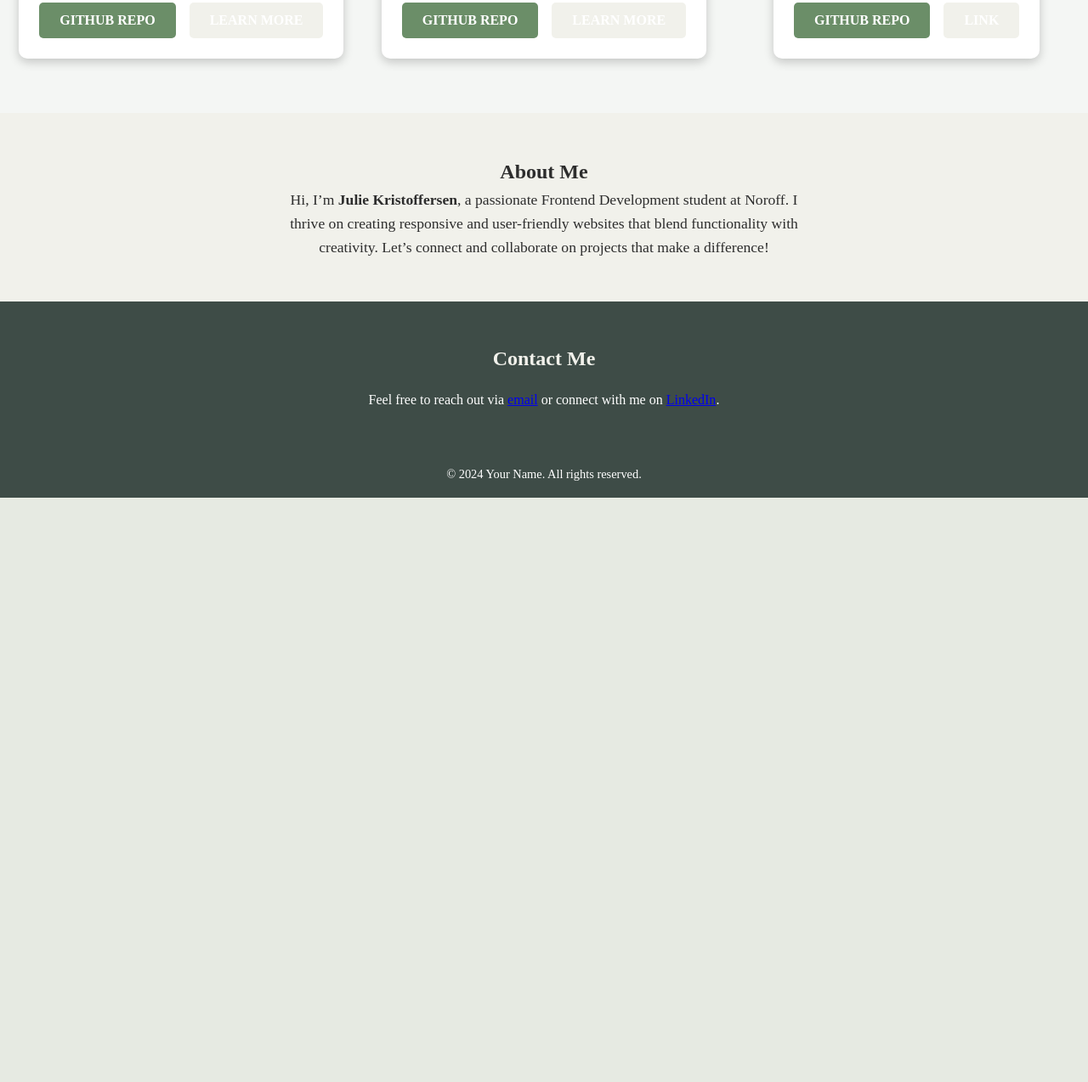
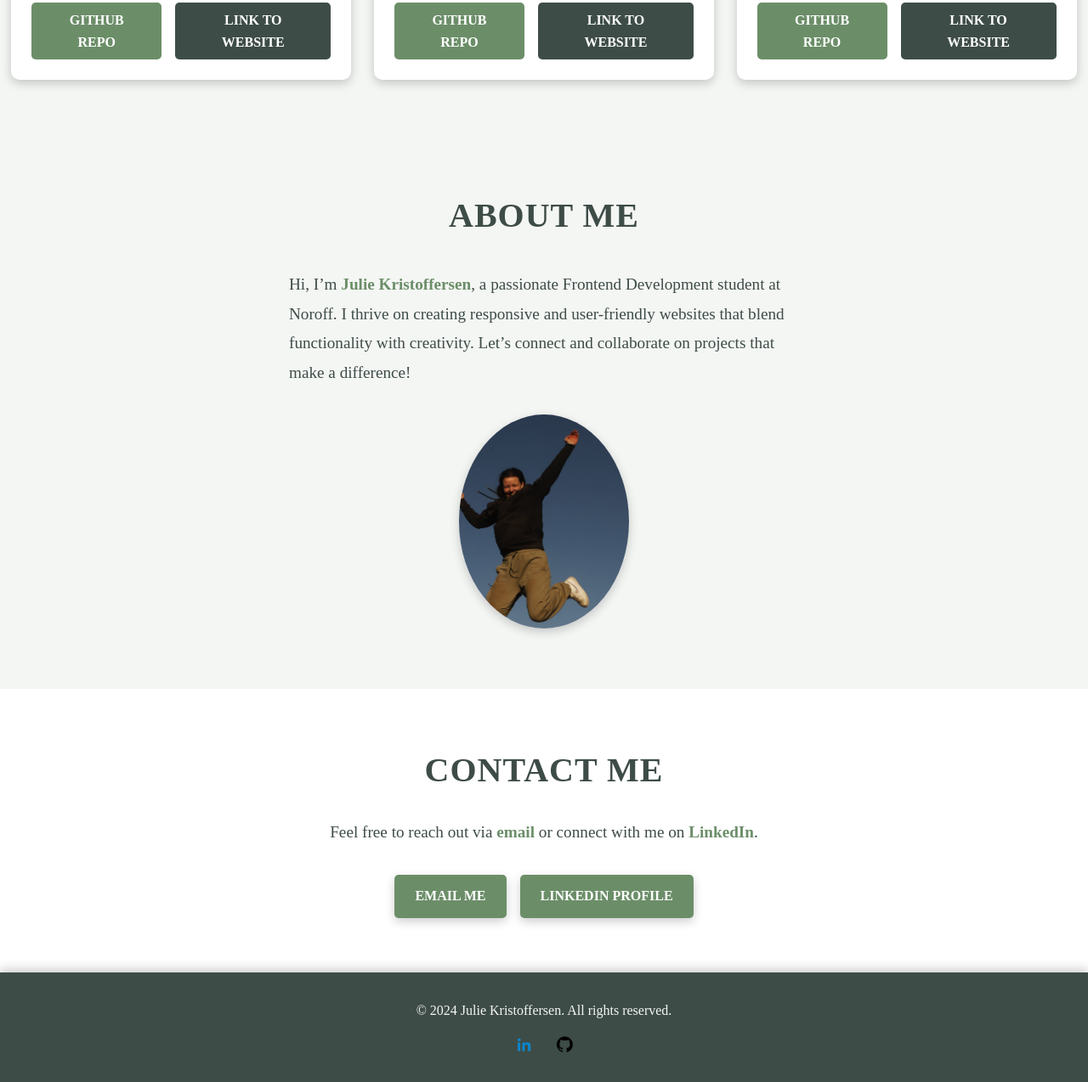
Before and after one commit to JulieKristoffersen/Portofolio, a plain HTML site: page index.html in a window 1280 px wide. Shown: the part 945-2219 px from the top of the page at 85% size. Before the commit the page ends 1531 px from the top, so only its background shows below. Drawn offline with Linux system fonts and the light colour scheme.

Commit message:
added icons and fixed styling

```diff
--- a/css/styles.css
+++ b/css/styles.css
@@ -124,7 +124,7 @@ body {
 
 .project-cards {
     display: grid;
-    grid-template-columns: repeat(auto-fit, minmax(300px, 1fr));  /* Responsive grid layout */
+    grid-template-columns: repeat(auto-fit, minmax(300px, 1fr));
     gap: 2rem;
     justify-items: center;
 }
@@ -134,6 +134,7 @@ body {
     border-radius: 10px;
     overflow: hidden;
     box-shadow: 0 4px 12px var(--shadow-color);
+    width: 400px;
     transition: transform 0.3s ease, box-shadow 0.3s ease;
 }
 
@@ -157,7 +158,7 @@ body {
 .card-content h3 {
     font-size: 1.6rem;
     margin-bottom: 0.5rem;
-    color: var(--primary-color);
+    color: var(--dark-color);
 }
 
 .card-category {
@@ -183,72 +184,164 @@ body {
     transition: background-color 0.3s ease;
 }
 
+.card-links .btn-link {
+    padding: 0.5rem 1.5rem;
+    background-color: var(--dark-color);
+    color: var(--white);
+    font-weight: bold;
+    text-transform: uppercase;
+    border-radius: 5px;
+    text-decoration: none;
+    transition: background-color 0.3s ease;
+}
+
+
 .card-links .btn:hover {
-    background-color: var(--secondary-color);
+    background-color: var(--accent-color);
 }
 
 .card-links .btn-learn {
     background-color: var(--secondary-color);
 }
 
-.card-links .btn-learn:hover {
-    background-color: var(--primary-color);
-}
-
-
 .about {
-    padding: 50px 0;
-    background-color: #f1f1eb;
+    padding: 4rem 1rem;
+    background-color: var(--light-color);
     text-align: center;
 }
 
+.about h2 {
+    font-size: 2.5rem;
+    margin-bottom: 2rem;
+    color: var(--dark-color);
+    text-transform: uppercase;
+    letter-spacing: 1px;
+}
+
 .about-content {
-    display: flex;
-    flex-direction: column;
+    display: grid;
+    grid-template-columns: 1fr;
+    gap: 2rem;
     align-items: center;
-    gap: 20px;
 }
 
 .about-text {
+    font-size: 1.2rem;
+    line-height: 1.8;
+    color: var(--dark-color);
+    text-align: left;
     max-width: 600px;
-    font-size: 1.1em;
-    line-height: 1.6;
+    margin: 0 auto;
+}
+
+.about-text strong {
+    color: var(--primary-color);
+}
+
+.about-image img {
+    width: 100%;
+    max-width: 200px;
+    height: auto;
+    border-radius: 50%;
+    box-shadow: 0 4px 12px var(--shadow-color);
 }
 
 .contact {
-    background-color: var(--dark-color);
-    color: var(--white);
-    padding: 3rem 1rem;
+    padding: 4rem 1rem;
+    background-color: var(--white);
     text-align: center;
 }
 
 .contact h2 {
-    margin-bottom: 1rem;
-    color: var(--secondary-color);
+    font-size: 2.5rem;
+    margin-bottom: 1.5rem;
+    color: var(--dark-color);
+    text-transform: uppercase;
+    letter-spacing: 1px;
 }
 
 .contact p {
-    max-width: 600px;
-    margin: 0 auto;
-    font-size: 1rem;
+    font-size: 1.2rem;
+    line-height: 1.8;
+    color: var(--dark-color);
+    margin-bottom: 2rem;
 }
 
-footer {
-    background-color: var(--dark-color);
-    color: var(--white);
-    padding: 1rem 0;
-    text-align: center;
-    font-size: 0.9rem;
-}
-
-footer a {
-    color: var(--secondary-color);
+.contact a {
+    color: var(--primary-color);
+    text-decoration: none;
+    font-weight: bold;
     transition: color 0.3s ease;
 }
 
-footer a:hover {
-    color: var(--primary-color);
+.contact a:hover {
+    color: var(--accent-color);
 }
+
+.contact-links {
+    display: flex;
+    justify-content: center;
+    gap: 1rem;
+}
+
+.contact-links .btn {
+    padding: 0.8rem 1.5rem;
+    background-color: var(--primary-color);
+    color: var(--white);
+    font-weight: bold;
+    text-transform: uppercase;
+    border-radius: 5px;
+    text-decoration: none;
+    transition: background-color 0.3s ease, transform 0.3s ease;
+    box-shadow: 0 4px 12px var(--shadow-color);
+}
+
+.contact-links .btn:hover {
+    background-color: var(--secondary-color);
+    transform: translateY(-4px);
+}
+
+
+.footer {
+    padding: 2rem 1rem;
+    background-color: var(--dark-color);
+    color: var(--white);
+    text-align: center;
+    font-size: 1rem;
+    box-shadow: 0 -4px 12px var(--shadow-color);
+}
+
+.footer p {
+    margin: 0;
+    margin-bottom: 1rem;
+    font-size: 1rem;
+    color: var(--light-color);
+}
+
+.footer .social-links {
+    display: flex;
+    justify-content: center;
+    gap: 1.5rem;
+}
+
+.footer .social-links a {
+    display: inline-block;
+    width: 24px;
+    height: 24px;
+    transition: transform 0.3s ease, opacity 0.3s ease;
+}
+
+.footer .social-links a img {
+    width: 100%;
+    height: 100%;
+    object-fit: contain;
+}
+
+.footer .social-links a:hover {
+    transform: scale(1.2);
+    opacity: 0.8;
+}
+
 
 @media (max-width: 768px) {
     .navbar {
@@ -290,4 +383,8 @@ footer a:hover {
     .hero h1 {
         font-size: 2rem;
     }
+
+    .about-content {
+        grid-template-columns: 1fr 1fr;
+    }
 }
--- a/index.html
+++ b/index.html
@@ -12,7 +12,7 @@
 <body>
     <header>
         <nav class="navbar">
-            <img src="images/logo.png" alt="Julie Kristoffersen Logo" class="logo">
+            <img src="images/icons/logo.png" alt="Julie Kristoffersen Logo" class="logo">
             <button class="hamburger" aria-label="Toggle navigation">
                 &#9776;
             </button>
@@ -33,35 +33,35 @@
             <h2>Projects</h2>
             <div class="project-cards">
                 <div class="card">
-                    <img src="images/csm_homepage.png" alt="Project 1 Screenshot">
+                    <img src="images/projects/csm_homepage.png" alt="Project 1 Screenshot">
                     <div class="card-content">
                         <h3>Community Science Museum</h3>
                         <p class="card-category">Semester Project 1</p>
                         <div class="card-links">
                             <a href="https://github.com/JulieKristoffersen/Community-Science-Museum" target="_blank" class="btn">GitHub Repo</a>
-                            <a href="project1.html" class="btn btn-learn">Learn More</a>
+                            <a href="https://julie-sciencemuseum.netlify.app/" class="btn btn-link">Link to website</a>
                         </div>
                     </div>
                 </div>
                 <div class="card">
-                    <img src="images/rainydays_homepage.png" alt="Project 2 Screenshot">
+                    <img src="images/projects/rainydays_homepage.png" alt="Project 2 Screenshot">
                     <div class="card-content">
                         <h3>Rainydays</h3>
                         <p class="card-category">Cross Course Project</p>
                         <div class="card-links">
                             <a href="https://github.com/JulieKristoffersen/Course-Assignment-Rainydays" target="_blank" class="btn">GitHub Repo</a>
-                            <a href="project2.html" class="btn btn-learn">Learn More</a>
+                            <a href="https://julie-rainydaysassignment.netlify.app/" class="btn btn-link">Link to website</a>
                         </div>
                     </div>
                 </div>
                 <div class="card">
-                    <img src="images/nwnw_hompage.png" alt="Project 3 Screenshot">
+                    <img src="images/projects/nwnw_hompage.png" alt="Project 3 Screenshot">
                     <div class="card-content">
                         <h3>No Wheat, No Worries</h3>
                         <p class="card-category">Project Exam 1</p>
                         <div class="card-links">
                             <a href="https://github.com/JulieKristoffersen/Exam1-No-Wheat-No-Worries" target="_blank" class="btn">GitHub Repo</a>
-                            <a href="project3.html" class="btn btn-learn">Link</a>
+                            <a href="https://noweath-noworries.netlify.app/" class="btn btn-link">Link to website</a>
                         </div>
                     </div>
                 </div>
@@ -72,20 +72,48 @@
                 <h2>About Me</h2>
                 <div class="about-content">
                     <div class="about-text">
-                        <p>Hi, I’m <strong>Julie Kristoffersen</strong>, a passionate Frontend Development student at Noroff.
-                        I thrive on creating responsive and user-friendly websites that blend functionality with creativity.
-                        Let’s connect and collaborate on projects that make a difference!</p>
+                        <p>
+                            Hi, I’m <strong>Julie Kristoffersen</strong>, a passionate Frontend Development student at Noroff.
+                            I thrive on creating responsive and user-friendly websites that blend functionality with creativity.
+                            Let’s connect and collaborate on projects that make a difference!
+                        </p>
+                    </div>
+                    <div class="about-image">
+                        <img src="images/julie.JPEG" alt="Picture of myself: Julie Kristoffersen" />
                     </div>
                 </div>
             </div>
         </section>
         <section id="contact" class="contact">
-            <h2>Contact Me</h2>
-            <p>Feel free to reach out via <a href="mailto:julnys51546@stud.noroff.no">email</a> or connect with me on <a href="https://www.linkedin.com/in/julie-nk" target="_blank">LinkedIn</a>.</p>
+            <div class="container">
+                <h2>Contact Me</h2>
+                <p>
+                    Feel free to reach out via
+                    <a href="mailto:julnys51546@stud.noroff.no">email</a>
+                    or connect with me on
+                    <a href="https://www.linkedin.com/in/julie-nk" target="_blank">LinkedIn</a>.
+                </p>
+                <div class="contact-links">
+                    <a href="mailto:julnys51546@stud.noroff.no" class="btn">Email Me</a>
+                    <a href="https://www.linkedin.com/in/julie-nk" target="_blank" class="btn btn-linkedin">LinkedIn Profile</a>
+                </div>
+            </div>
         </section>
+
     </main>
-    <footer>
-        <p>© 2024 Your Name. All rights reserved.</p>
+    <footer class="footer">
+        <div class="container">
+            <p>© 2024 Julie Kristoffersen. All rights reserved.</p>
+            <div class="social-links">
+                <a href="https://www.linkedin.com/in/julie-nk" target="_blank" aria-label="LinkedIn">
+                    <img src="images/icons/linkdin.png" alt="LinkedIn">
+                </a>
+                <a href="https://github.com/JulieKristoffersen" target="_blank" aria-label="GitHub">
+                    <img src="images/icons/github.png" alt="GitHub">
+                </a>
+            </div>
+        </div>
     </footer>
+
 </body>
 </html>
```
Also changed, not shown: images/icons/github.png (added), images/icons/linkdin.png (added), images/icons/logo.png (renamed from images/logo.png), images/projects/csm_homepage.png (renamed from images/csm_homepage.png), images/projects/nwnw_hompage.png (renamed from images/nwnw_hompage.png), images/projects/rainydays_homepage.png (renamed from images/rainydays_homepage.png).
